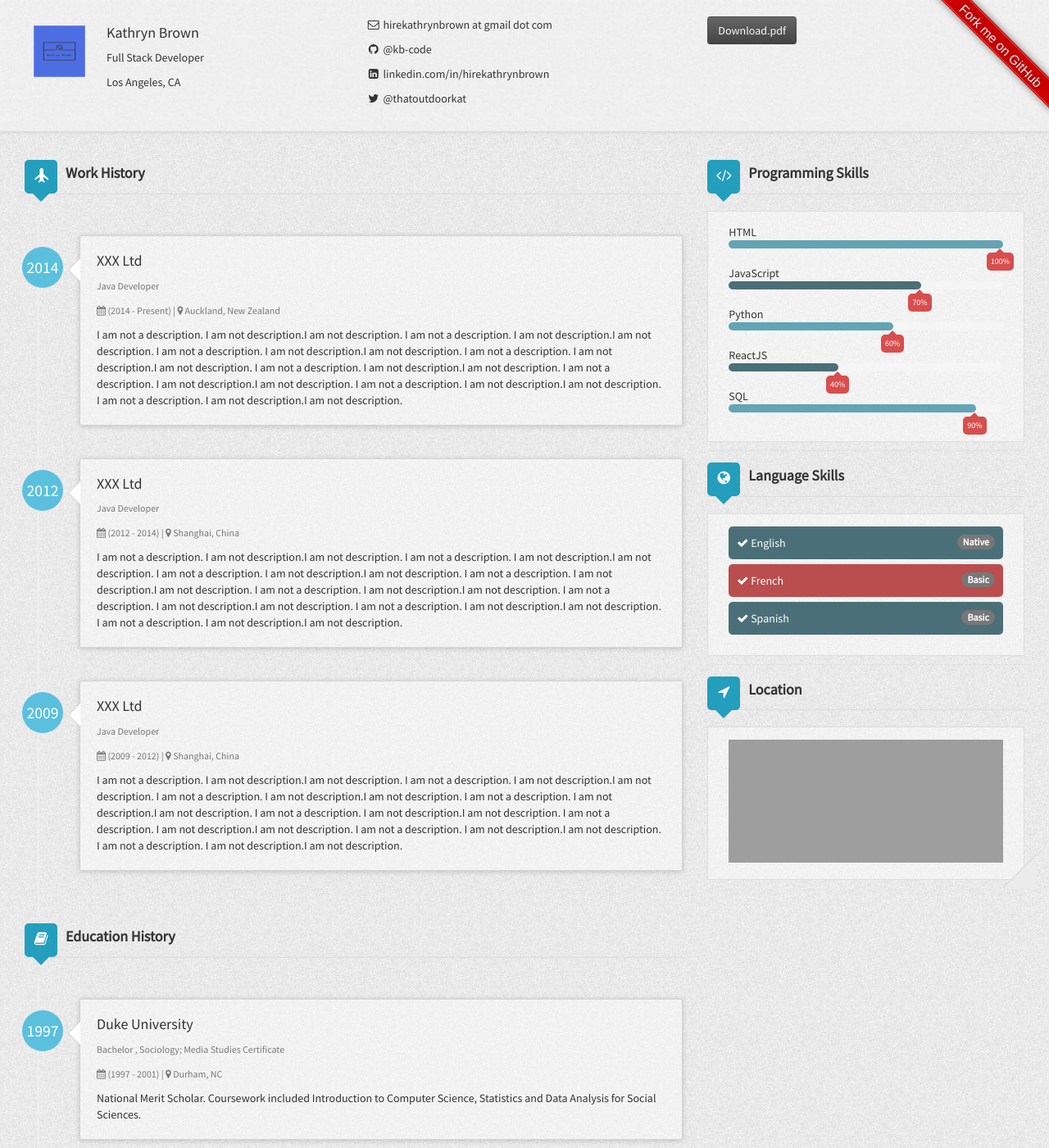
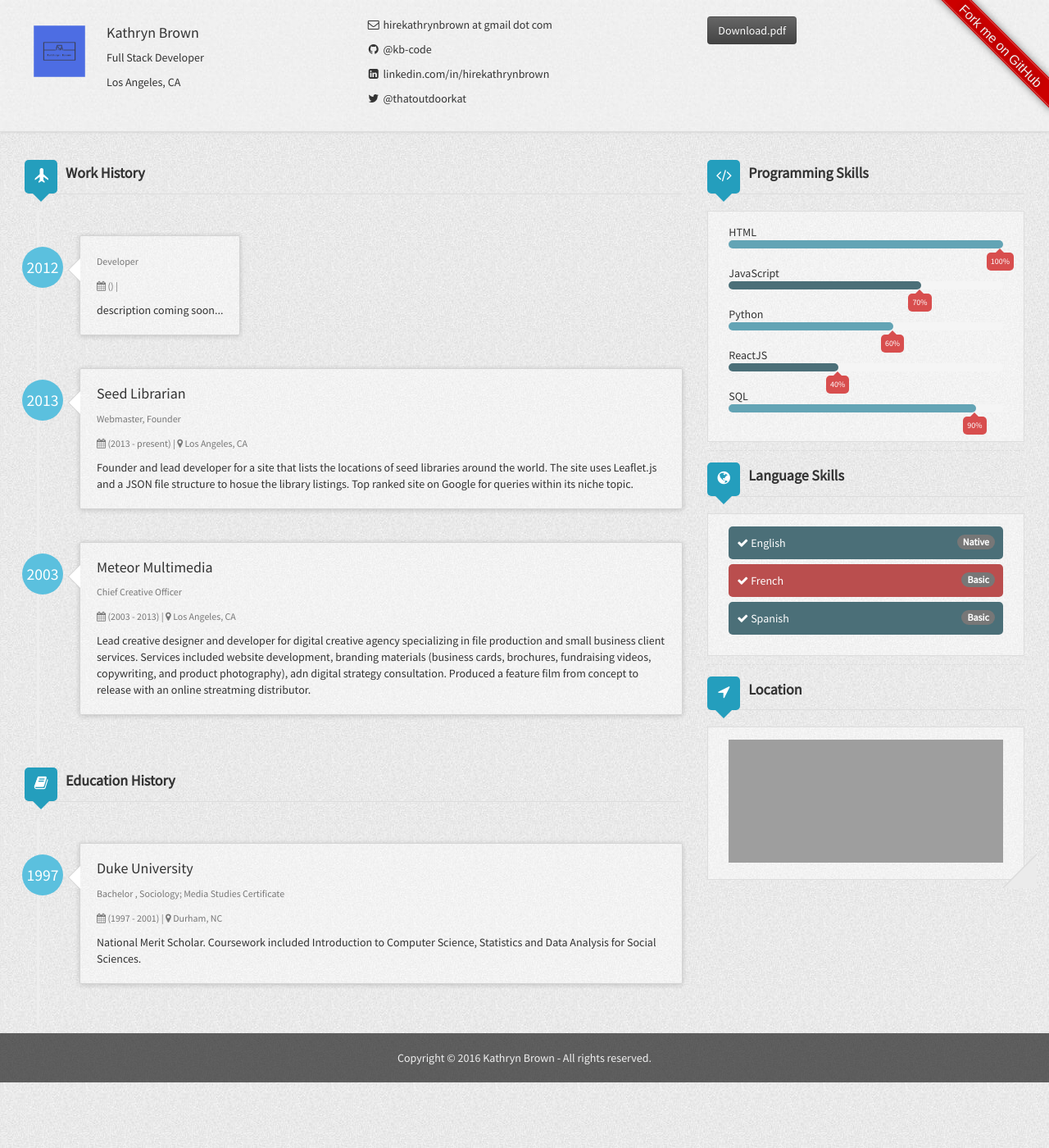
Before and after one commit to kb-code/resume, a Jekyll site: the page built from index.html, in a window 1280 px wide and 1400 px high. Shown: the whole window at 82% size. Built offline with Jekyll 4.4.1, drawn with Linux system fonts in a browser that asks for light colours; nearby versions of some CDN libraries; grey boxes are pictures that could not be loaded.

Commit message:
update work experience

```diff
--- a/_config.yml
+++ b/_config.yml
@@ -28,26 +28,26 @@
 #  stackoverflow: 4582127
   workHistory:
     - work1:
-      company: XXX Ltd
-      location: Auckland, New Zealand
-      title: Java Developer
-      started: 2014
-      duration: (2014 - Present)
-      description: I am not a description. I am not description.I am not description. I am not a description. I am not description.I am not description. I am not a description. I am not description.I am not description. I am not a description. I am not description.I am not description. I am not a description. I am not description.I am not description. I am not a description. I am not description.I am not description. I am not a description. I am not description.I am not description. I am not a description. I am not description.I am not description.
+      company:
+      location:
+      title: Developer
+      started: 2012
+      duration: ()
+      description: description coming soon...
     - work2:
-      company: XXX Ltd
-      location: Shanghai, China
-      title: Java Developer
-      started: 2012
-      duration: (2012 - 2014)
-      description: I am not a description. I am not description.I am not description. I am not a description. I am not description.I am not description. I am not a description. I am not description.I am not description. I am not a description. I am not description.I am not description. I am not a description. I am not description.I am not description. I am not a description. I am not description.I am not description. I am not a description. I am not description.I am not description. I am not a description. I am not description.I am not description.
+      company: Seed Librarian
+      location: Los Angeles, CA
+      title: Webmaster, Founder
+      started: 2013
+      duration: (2013 - present)
+      description: Founder and lead developer for a site that lists the locations of seed libraries around the world. The site uses Leaflet.js and a JSON file structure to hosue the library listings. Top ranked site on Google for queries within its niche topic.
     - work3:
-      company: XXX Ltd
-      location: Shanghai, China
-      title: Java Developer
-      started: 2009
-      duration: (2009 - 2012)
-      description: I am not a description. I am not description.I am not description. I am not a description. I am not description.I am not description. I am not a description. I am not description.I am not description. I am not a description. I am not description.I am not description. I am not a description. I am not description.I am not description. I am not a description. I am not description.I am not description. I am not a description. I am not description.I am not description. I am not a description. I am not description.I am not description.
+      company: Meteor Multimedia
+      location: Los Angeles, CA
+      title: Chief Creative Officer
+      started: 2003
+      duration: (2003 - 2013)
+      description: Lead creative designer and developer for digital creative agency specializing in file production and small business client services. Services included website development, branding materials (business cards, brochures, fundraising videos, copywriting, and product photography), adn digital strategy consultation. Produced a feature film from concept to release with an online streatming distributor.
   educationHistory:
     - education1:
       organization: Duke University
```
